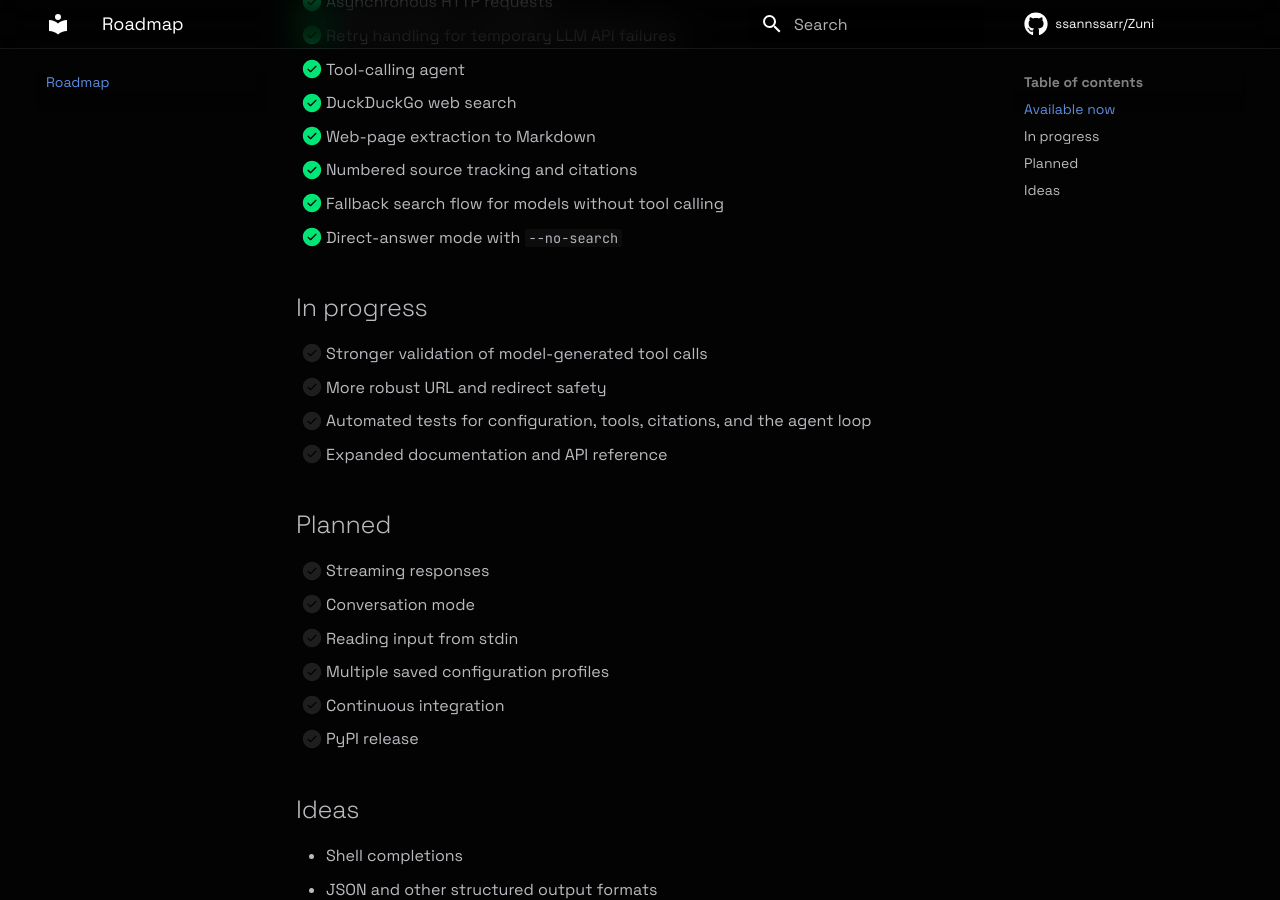
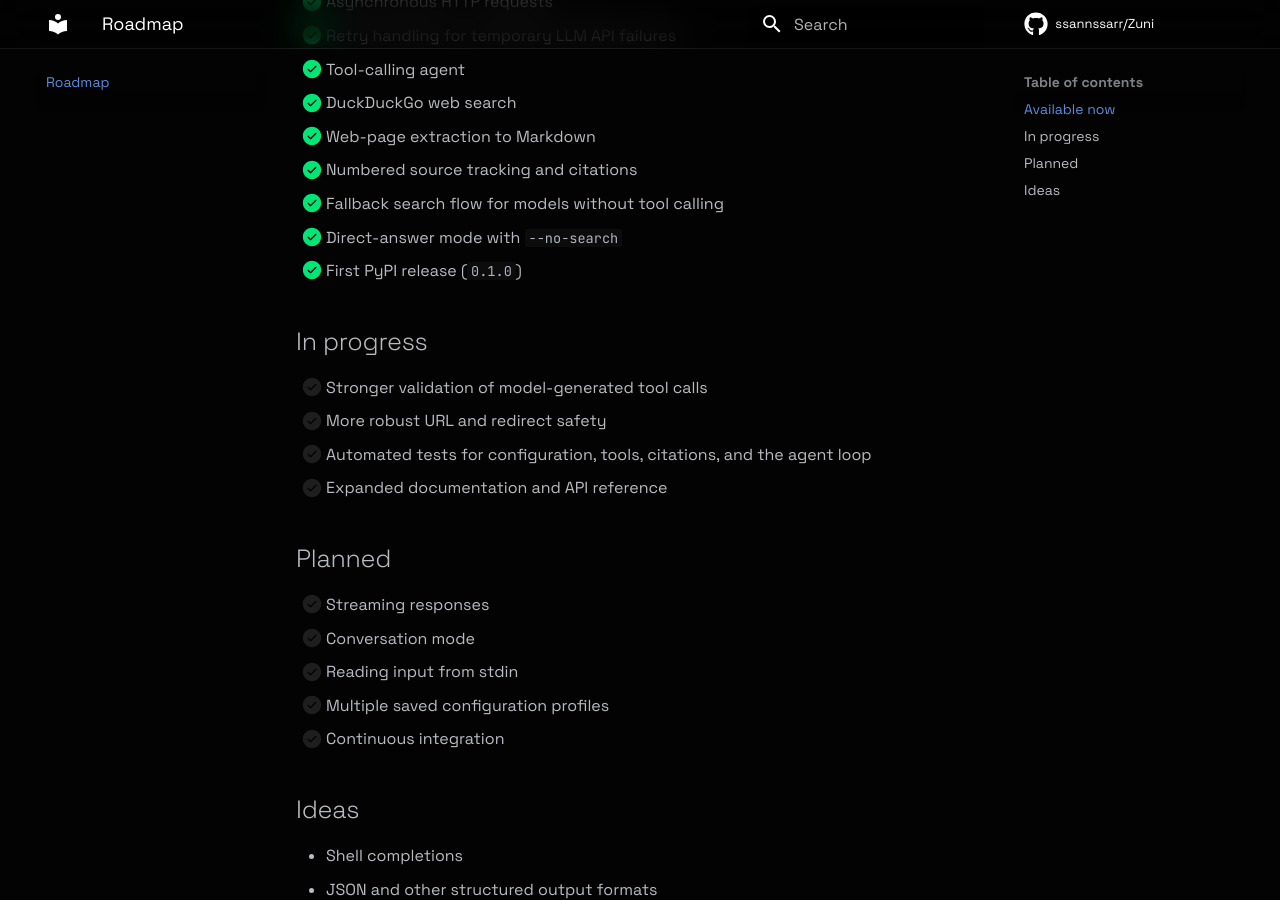
Before and after one commit to ssannssarr/Zuni, an MkDocs documentation site: the page built from docs/roadmap.md, in a window 1280 px wide and 900 px high, scrolled down 584 px. Built offline with MkDocs 1.6.1 and Material for MkDocs 9.7.7, drawn with Linux system fonts in a browser that asks for light colours; comment, search, counter and statistics services are not loaded.

Commit message:
docs: sync release and installation docs

```diff
--- a/docs/roadmap.md
+++ b/docs/roadmap.md
@@ -18,6 +18,7 @@ This roadmap describes direction rather than a fixed release schedule. Items can
 - [x] Numbered source tracking and citations
 - [x] Fallback search flow for models without tool calling
 - [x] Direct-answer mode with `--no-search`
+- [x] First PyPI release (`0.1.0`)
 
 ## In progress
 
```
Also changed, not shown: other parts of docs/roadmap.md (+0 -1 lines).
